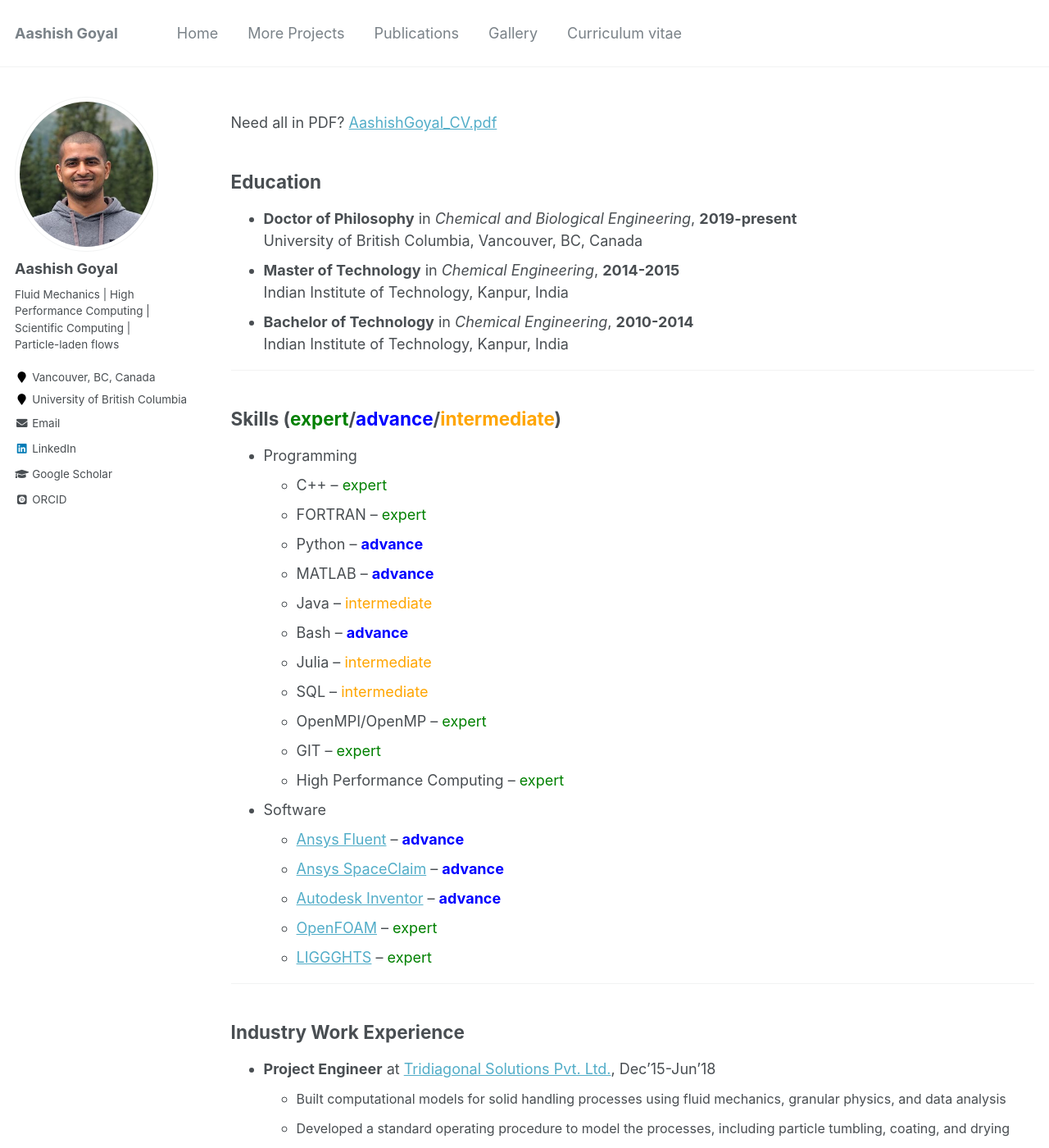
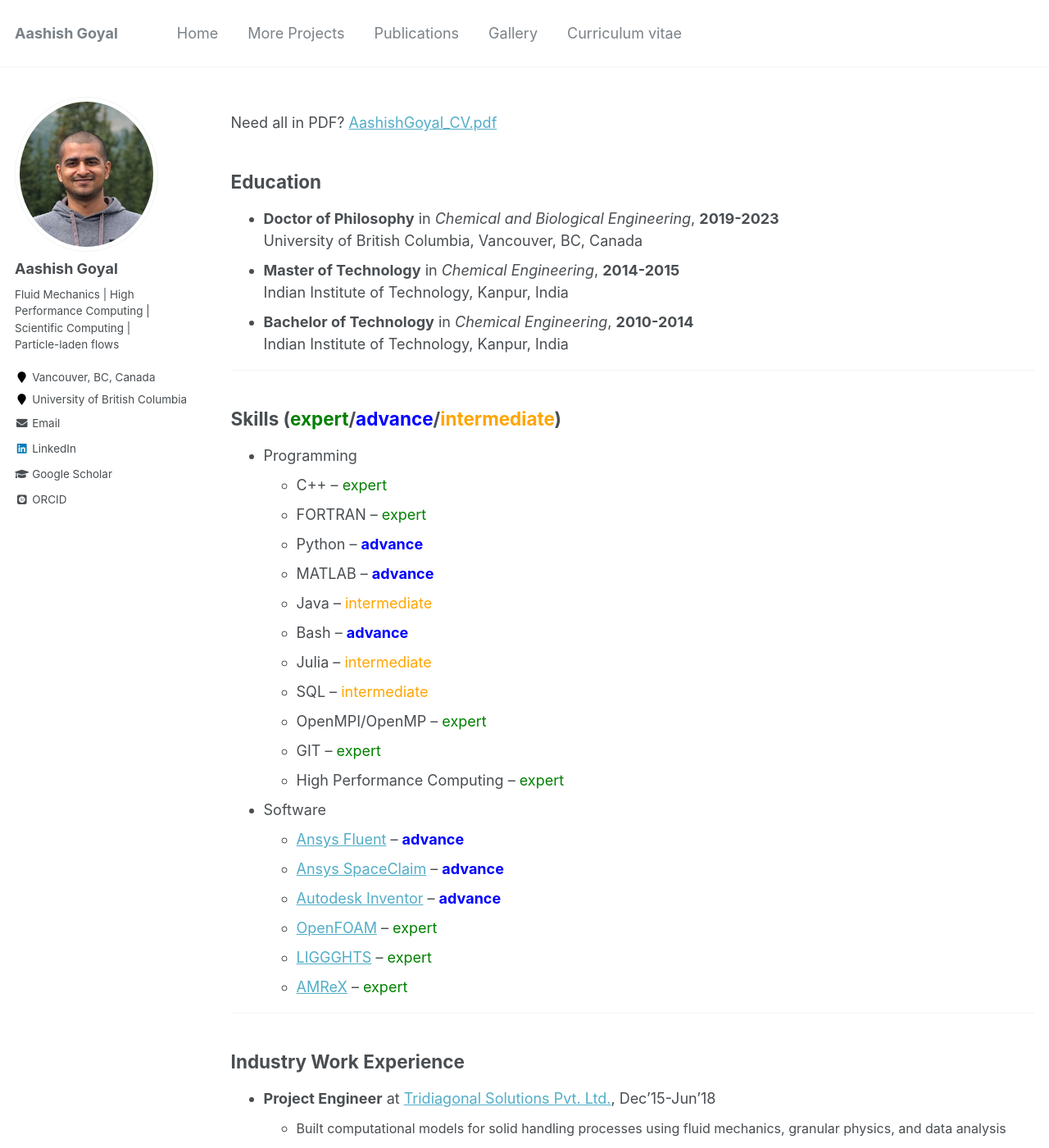
Before and after one commit to aashishgoyal0110/aashishgoyal0110.github.io, a Jekyll site: the page built from _pages/cv.md, in a window 1280 px wide and 1400 px high. Shown: the whole window at 82% size. Built offline with Jekyll 4.4.1, drawn with Linux system fonts in a browser that asks for light colours; some web fonts are replaced.

Commit message:
Update cv.md

```diff
--- a/_pages/cv.md
+++ b/_pages/cv.md
@@ -12,7 +12,7 @@ Skills (intermediate/advance/expert)
 </p> -->
 
 ## Education
-- **Doctor of Philosophy** in *Chemical and Biological Engineering*, **2019-present**
+- **Doctor of Philosophy** in *Chemical and Biological Engineering*, **2019-2023**
     University of British Columbia, Vancouver, BC, Canada
 - **Master of Technology** in *Chemical Engineering*, **2014-2015**
     Indian Institute of Technology, Kanpur, India
@@ -48,6 +48,7 @@ g { color: Green }
   - <a href="https://www.autodesk.com/products/inventor/overview" target="_blank">Autodesk Inventor</a> -- <b>advance</b>
   - <a href="https://www.openfoam.com/" target="_blank">OpenFOAM</a> -- <g>expert</g>
   - <a href="https://www.cfdem.com/liggghtsr-open-source-discrete-element-method-particle-simulation-code" target="_blank">LIGGGHTS</a> -- <g>expert</g>
+  - <a href="https://amrex-codes.github.io/amrex/" target="_blank">AMReX</a> -- <g>expert</g>
 
 <hr>
 
```
